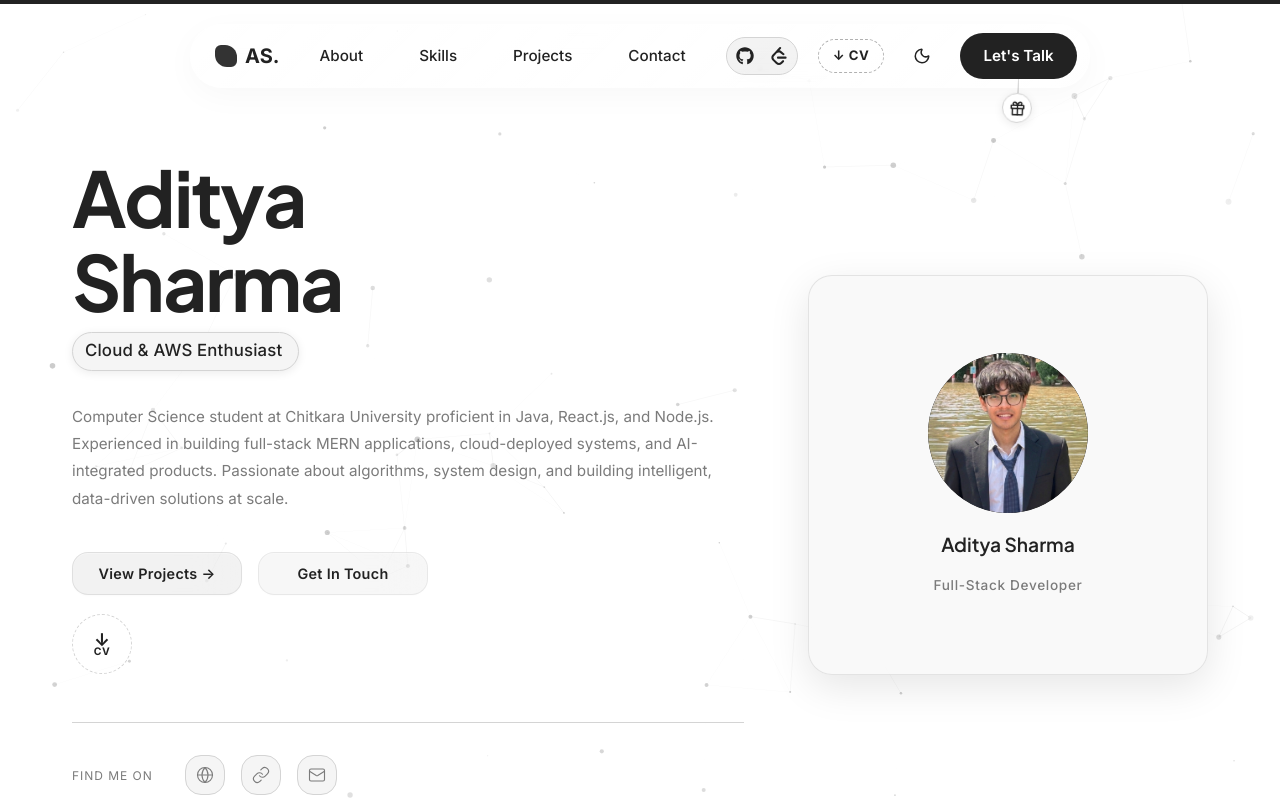
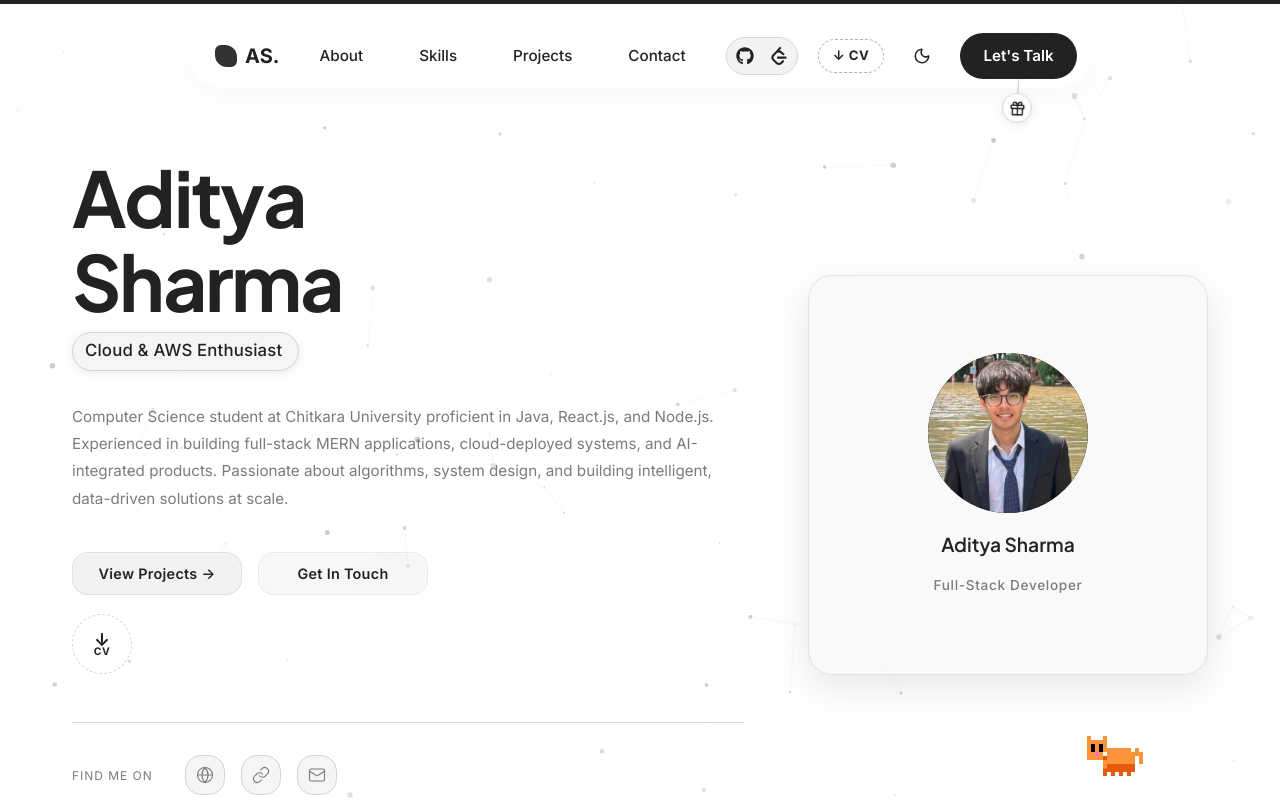
Before and after one commit to fearsomecity/port_adi, a React (Vite) app: page / in a window 1280 px wide. Shown: the top 800 px of the page. Built offline with nearby package versions, Linux system fonts and the light colour scheme.

Commit message:
Create interactive walking pixel cat companion at bottom of portfolio

```diff
--- a/src/App.jsx
+++ b/src/App.jsx
@@ -9,6 +9,7 @@ import Projects from "./components/Projects";
 import Contact from "./components/Contact";
 import Footer from "./components/Footer";
 import CustomCursor from "./components/CustomCursor";
+import PixelPet from "./components/PixelPet";
 
 export default function App() {
   return (
@@ -23,6 +24,7 @@ export default function App() {
         <Contact />
       </main>
       <Footer />
+      <PixelPet />
     </ThemeProvider>
   );
 }
--- /dev/null
+++ b/src/components/PixelPet.jsx
@@ -0,0 +1,233 @@
+import React, { useState, useEffect, useRef } from "react";
+import { motion, AnimatePresence } from "framer-motion";
+import "../styles/PixelPet.css";
+
+// SVG Pixel Art Cat (16x16 grid)
+// Rendered crisp using shape-rendering="crispEdges"
+function CatSprite({ state, isMovingLeft }) {
+  return (
+    <svg
+      width="64"
+      height="64"
+      viewBox="0 0 16 16"
+      style={{
+        shapeRendering: "crispEdges",
+        transform: isMovingLeft ? "scaleX(-1)" : "scaleX(1)",
+        transition: "transform 0.3s ease",
+      }}
+    >
+      {/* Cat body pixels */}
+      {/* Main Orange Body */}
+      <g fill="#FB923C">
+        {/* Tail (depends on state for wagging) */}
+        <rect x="1" y="8" width="1" height="3" />
+        <rect x="2" y="7" width="1" height="2" />
+
+        {/* Back/Torso */}
+        <rect x="3" y="8" width="8" height="5" />
+        <rect x="4" y="7" width="6" height="1" />
+
+        {/* Head */}
+        <rect x="10" y="5" width="5" height="5" />
+        <rect x="10" y="4" width="1" height="1" /> {/* Left Ear */}
+        <rect x="14" y="4" width="1" height="1" /> {/* Right Ear */}
+      </g>
+
+      {/* Darker Orange Shadow/Details */}
+      <g fill="#EA580C">
+        <rect x="3" y="11" width="7" height="2" />
+        <rect x="10" y="9" width="1" height="1" />
+      </g>
+
+      {/* Cat Legs (Walk Animation keyframes handled by shifting these rects) */}
+      <g fill="#E05A10" className={state === "walking" ? "cat-legs-walking" : ""}>
+        <rect x="4" y="13" width="1" height="2" className="leg-1" />
+        <rect x="6" y="13" width="1" height="2" className="leg-2" />
+        <rect x="8" y="13" width="1" height="2" className="leg-3" />
+        <rect x="10" y="13" width="1" height="2" className="leg-4" />
+      </g>
+
+      {/* Eyes */}
+      {state === "sleeping" ? (
+        // Closed Eyes
+        <g fill="#9A3412">
+          <rect x="11" y="7" width="1" height="1" />
+          <rect x="13" y="7" width="1" height="1" />
+        </g>
+      ) : (
+        // Open Eyes
+        <g fill="#000000">
+          <rect x="11" y="6" width="1" height="2" />
+          <rect x="13" y="6" width="1" height="2" />
+        </g>
+      )}
+
+      {/* Nose/Snout */}
+      <rect x="12" y="8" width="1" height="1" fill="#F472B6" />
+
+      {/* White Paws/Chest */}
+      <g fill="#FFF">
+        <rect x="10" y="8" width="1" height="1" />
+        <rect x="4" y="14" width="1" height="1" className="paw-1" />
+        <rect x="6" y="14" width="1" height="1" className="paw-2" />
+        <rect x="8" y="14" width="1" height="1" className="paw-3" />
+        <rect x="10" y="14" width="1" height="1" className="paw-4" />
+      </g>
+    </svg>
+  );
+}
+
+export default function PixelPet() {
+  const [state, setState] = useState("idle"); // idle, walking, sleeping, playing
+  const [posX, setPosX] = useState(100); // offset from right (px)
+  const [isMovingLeft, setIsMovingLeft] = useState(true);
+  const [zs, setZs] = useState([]);
+  const petRef = useRef(null);
+
+  // States engine
+  useEffect(() => {
+    const interval = setInterval(() => {
+      // Don't interrupt playing state
+      if (state === "playing") return;
+
+      const rand = Math.random();
+      if (rand < 0.4) {
+        setState("idle");
+      } else if (rand < 0.75) {
+        setState("walking");
+        // Pick new random direction/destination
+        const direction = Math.random() > 0.5;
+        setIsMovingLeft(direction);
+      } else {
+        setState("sleeping");
+      }
+    }, 6000);
+
+    return () => clearInterval(interval);
+  }, [state]);
+
+  // Walking logic
+  useEffect(() => {
+    if (state !== "walking") return;
+
+    const walkInterval = setInterval(() => {
+      setPosX((prev) => {
+        const step = 2;
+        const maxBoundary = window.innerWidth - 100;
+        const minBoundary = 20;
+
+        if (isMovingLeft) {
+          if (prev >= maxBoundary) {
+            setIsMovingLeft(false);
+            return prev - step;
+          }
+          return prev + step;
+        } else {
+          if (prev <= minBoundary) {
+            setIsMovingLeft(true);
+            return prev + step;
+          }
+          return prev - step;
+        }
+      });
+    }, 40);
+
+    return () => clearInterval(walkInterval);
+  }, [state, isMovingLeft]);
+
+  // Zzz sleeping particles logic
+  useEffect(() => {
+    if (state !== "sleeping") {
+      setZs([]);
+      return;
+    }
+
+    const zInterval = setInterval(() => {
+      setZs((prev) => [
+        ...prev,
+        {
+          id: Math.random(),
+          x: Math.random() * 20 + 20,
+          y: 0,
+        },
+      ].slice(-3)); // Keep max 3 Zs
+    }, 1500);
+
+    return () => clearInterval(zInterval);
+  }, [state]);
+
+  const handlePetClick = () => {
+    setState("playing");
+    // Play happy jump/spin and then return to idle
+    setTimeout(() => {
+      setState("idle");
+    }, 1200);
+  };
+
+  return (
+    <div
+      ref={petRef}
+      className="pixel-pet-container"
+      style={{ right: `${posX}px` }}
+      onClick={handlePetClick}
+      title="Click to play with me! 🐾"
+    >
+      {/* Floating Zzz letters when sleeping */}
+      <AnimatePresence>
+        {state === "sleeping" &&
+          zs.map((z, idx) => (
+            <motion.span
+              key={z.id}
+              className="pet-z"
+              style={{ left: `${z.x}px` }}
+              initial={{ opacity: 0, y: 0, scale: 0.5 }}
+              animate={{ opacity: 0.8, y: -40, scale: 1 + idx * 0.15 }}
+              exit={{ opacity: 0 }}
+              transition={{ duration: 2, ease: "easeOut" }}
+            >
+              z
+            </motion.span>
+          ))}
+      </AnimatePresence>
+
+      {/* Floating heart when clicked/playing */}
+      {state === "playing" && (
+        <motion.span
+          className="pet-heart"
+          initial={{ opacity: 0, y: 0, scale: 0.5 }}
+          animate={{ opacity: 1, y: -30, scale: 1.2 }}
+          transition={{ duration: 1 }}
+        >
+          ❤️
+        </motion.span>
+      )}
+
+      <motion.div
+        animate={
+          state === "playing"
+            ? { y: [0, -30, 0], rotate: [0, 360, 360] }
+            : state === "idle"
+            ? { y: [0, -2, 0] }
+            : {}
+        }
+        transition={
+          state === "playing"
+            ? { duration: 0.8, ease: "easeInOut" }
+            : state === "idle"
+            ? { repeat: Infinity, duration: 1.5, ease: "easeInOut" }
+            : {}
+        }
+      >
+        <CatSprite state={state} isMovingLeft={isMovingLeft} />
+      </motion.div>
+
+      {/* Speech Bubble */}
+      {state === "idle" && Math.random() > 0.95 && (
+        <div className="pet-speech">Meow!</div>
+      )}
+      {state === "sleeping" && Math.random() > 0.95 && (
+        <div className="pet-speech">Purr...</div>
+      )}
+    </div>
+  );
+}
--- /dev/null
+++ b/src/styles/PixelPet.css
@@ -0,0 +1,81 @@
+.pixel-pet-container {
+  position: fixed;
+  bottom: 0.5rem;
+  z-index: 10000;
+  cursor: pointer;
+  pointer-events: auto;
+  user-select: none;
+  display: flex;
+  flex-direction: column;
+  align-items: center;
+  transition: right 0.04s linear;
+}
+
+/* Leg walk animation keyframes */
+@keyframes walkLegs {
+  0%, 100% {
+    transform: translateY(0);
+  }
+  50% {
+    transform: translateY(-1.5px);
+  }
+}
+
+.cat-legs-walking .leg-1,
+.cat-legs-walking .paw-1,
+.cat-legs-walking .leg-3,
+.cat-legs-walking .paw-3 {
+  animation: walkLegs 0.25s infinite alternate ease-in-out;
+}
+
+.cat-legs-walking .leg-2,
+.cat-legs-walking .paw-2,
+.cat-legs-walking .leg-4,
+.cat-legs-walking .paw-4 {
+  animation: walkLegs 0.25s infinite alternate-reverse ease-in-out;
+}
+
+/* Sleep particles */
+.pet-z {
+  position: absolute;
+  top: -10px;
+  font-family: "Courier New", monospace;
+  font-weight: bold;
+  font-size: 0.8rem;
+  color: var(--text-muted);
+  user-select: none;
+  pointer-events: none;
+  text-transform: lowercase;
+}
+
+/* Heart particles */
+.pet-heart {
+  position: absolute;
+  top: -15px;
+  font-size: 1.1rem;
+  pointer-events: none;
+  user-select: none;
+}
+
+/* Pet Speech Bubble */
+.pet-speech {
+  position: absolute;
+  top: -30px;
+  background: var(--bg-surface);
+  border: 1px solid var(--border-light);
+  border-radius: 8px;
+  padding: 0.25rem 0.6rem;
+  font-family: var(--font-body);
+  font-size: 0.65rem;
+  font-weight: 700;
+  color: var(--text-primary);
+  box-shadow: var(--shadow-sm);
+  animation: speechFade 3s forwards ease-in-out;
+  pointer-events: none;
+}
+
+@keyframes speechFade {
+  0% { opacity: 0; transform: scale(0.8) translateY(5px); }
+  10%, 90% { opacity: 1; transform: scale(1) translateY(0); }
+  100% { opacity: 0; transform: scale(0.8) translateY(-5px); }
+}
```
